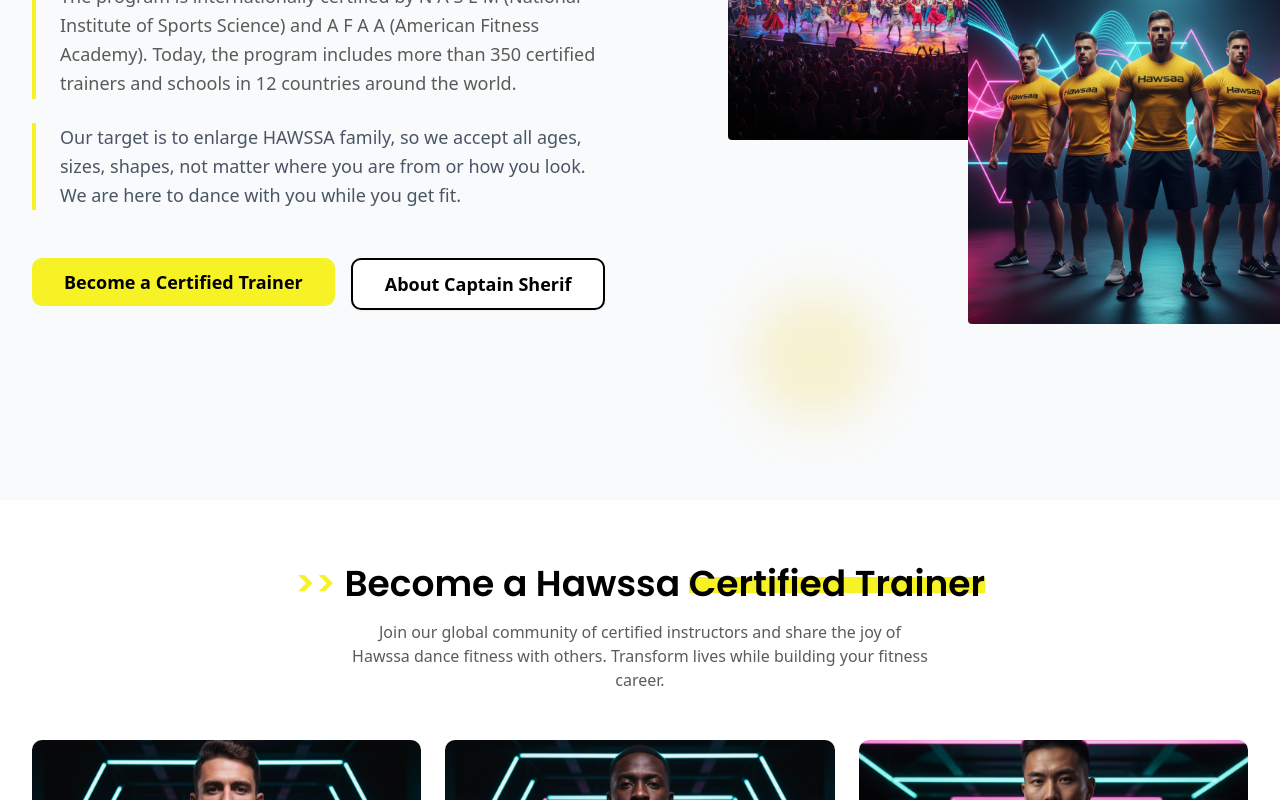
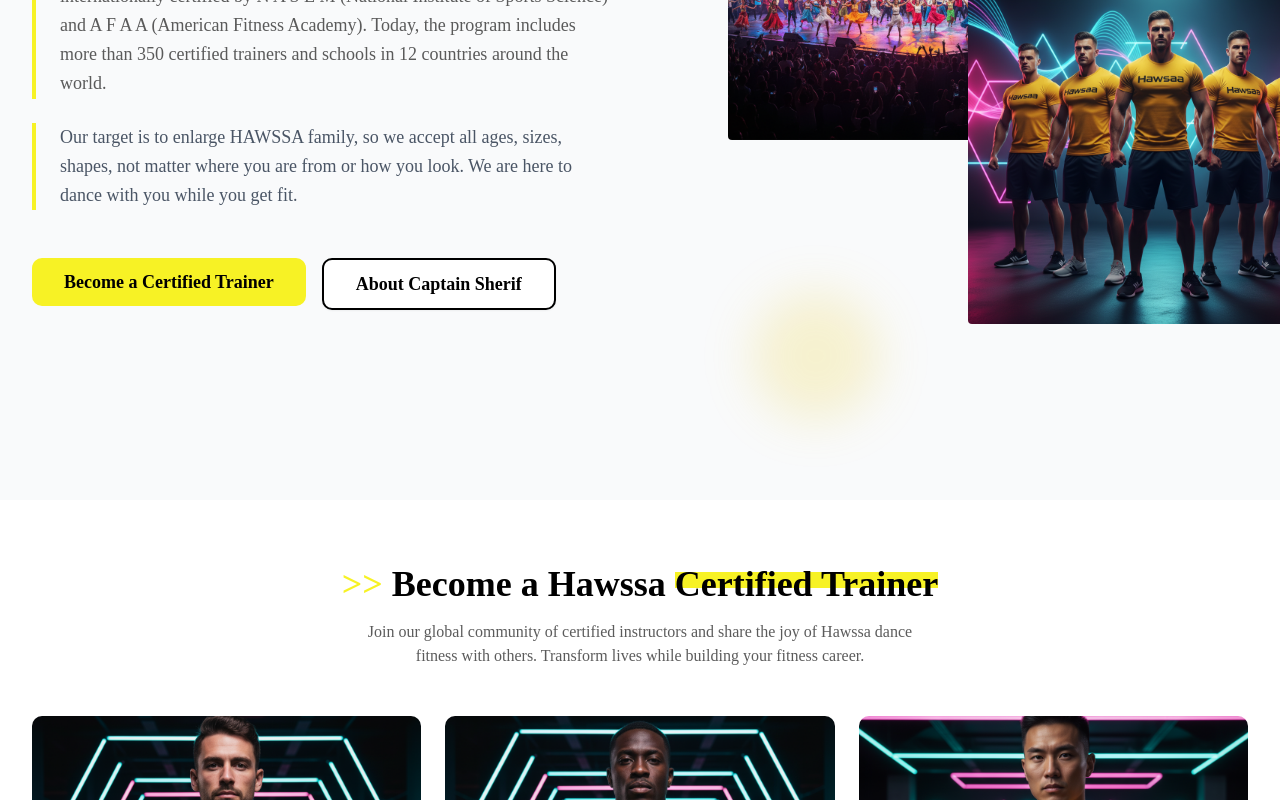
Before and after one commit to YoussefAbdelrazk/HWS-LAN, a Next.js app: page /en in a window 1280 px wide. Shown: the part 1260-2060 px from the top of the page. Built offline with nearby package versions, Linux system fonts and the light colour scheme.

Commit message:
feat: add cairo font for arabic

```diff
--- a/src/app/[locale]/globals.css
+++ b/src/app/[locale]/globals.css
@@ -8,8 +8,11 @@
   --color-foreground: var(--foreground);
   --font-sans: var(--font-geist-sans);
   --font-mono: var(--font-geist-mono);
-  --font-poppins: var(--font-poppins);
   --font-hanson: var(--font-hanson);
+  --font-family-poppins: var(--font-poppins), system-ui, -apple-system, sans-serif;
+  --font-family-cairo: var(--font-cairo), system-ui, -apple-system, sans-serif;
+  --font-poppins: var(--font-family-poppins);
+  --font-cairo: var(--font-family-cairo);
   --color-sidebar-ring: var(--sidebar-ring);
   --color-sidebar-border: var(--sidebar-border);
   --color-sidebar-accent-foreground: var(--sidebar-accent-foreground);
@@ -121,6 +124,24 @@
   body {
     @apply bg-background text-foreground;
   }
+
+  /* Global font families based on language direction */
+  [dir="rtl"] {
+    font-family: var(--font-cairo), system-ui, -apple-system, sans-serif;
+  }
+
+  [dir="ltr"] {
+    font-family: var(--font-poppins), system-ui, -apple-system, sans-serif;
+  }
+
+  /* Ensure all text elements inherit the correct font */
+  [dir="rtl"] * {
+    font-family: inherit;
+  }
+
+  [dir="ltr"] * {
+    font-family: inherit;
+  }
 }
 
 .background-image {
--- a/src/app/[locale]/layout.tsx
+++ b/src/app/[locale]/layout.tsx
@@ -3,7 +3,7 @@
 import { PageTransition } from '@/lib/animations';
 import type { Metadata } from 'next';
 import { hasLocale, NextIntlClientProvider } from 'next-intl';
-import { Geist, Geist_Mono, Poppins } from 'next/font/google';
+import { Cairo, Geist, Geist_Mono, Poppins } from 'next/font/google';
 import { notFound } from 'next/navigation';
 import './globals.css';
 
@@ -21,6 +21,12 @@
   variable: '--font-poppins',
   subsets: ['latin'],
   weight: ['100', '200', '300', '400', '500', '600', '700', '800', '900'],
+});
+
+const cairo = Cairo({
+  variable: '--font-cairo',
+  subsets: ['arabic', 'latin'],
+  weight: ['200', '300', '400', '500', '600', '700', '800', '900'],
 });
 
 // generateStaticParams is a function that generates the static params for the layout component
@@ -58,15 +64,13 @@
   return (
     <html lang={locale} dir={isRTL ? 'rtl' : 'ltr'}>
       <body
-        className={`${geistSans.variable} ${geistMono.variable} ${poppins.variable} antialiased ${
-          isRTL ? 'rtl' : 'ltr'
-        }`}
+        className={`${geistSans.variable} ${geistMono.variable} ${poppins.variable} ${
+          cairo.variable
+        } antialiased ${isRTL ? 'rtl' : 'ltr'}`}
       >
         <NextIntlClientProvider>
           <Navbar />
-          <PageTransition>
-            {children}
-          </PageTransition>
+          <PageTransition>{children}</PageTransition>
           <Footer />
         </NextIntlClientProvider>
       </body>
```
Also changed, not shown: src/messages/ar.json (+28 -28 lines).
